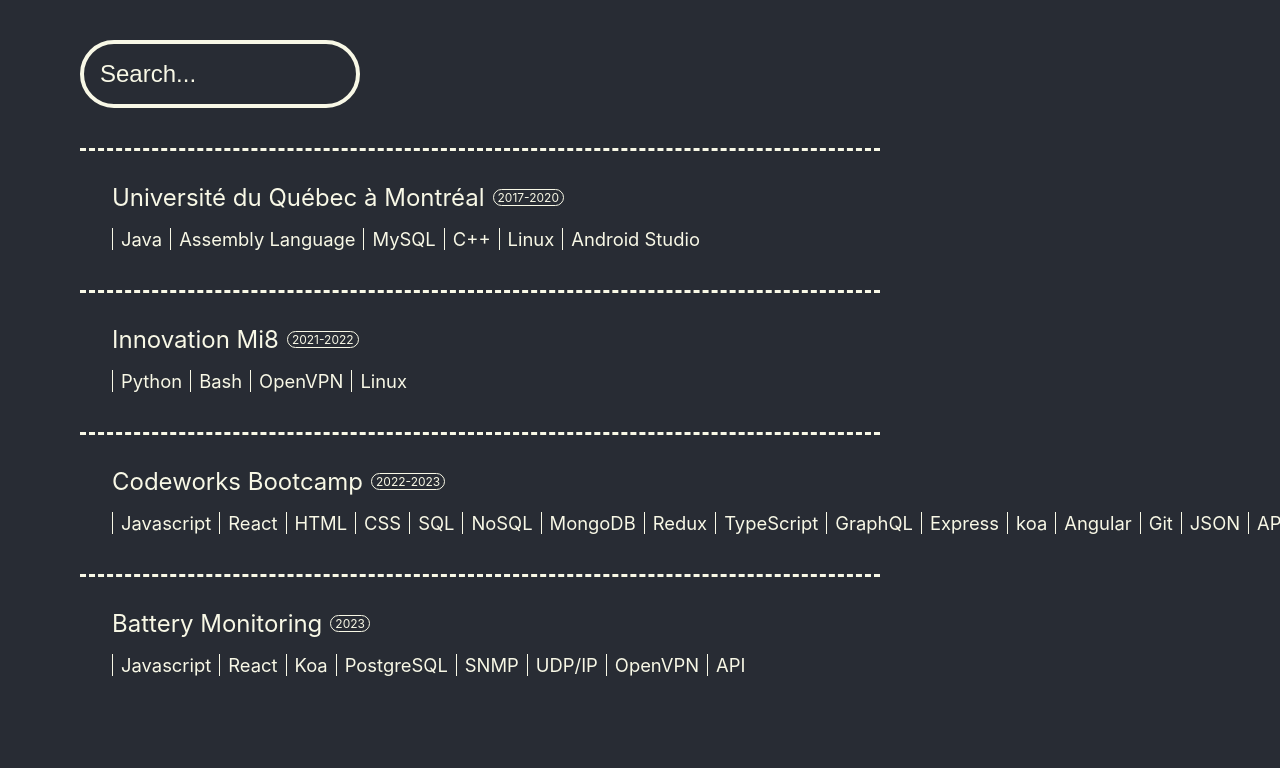
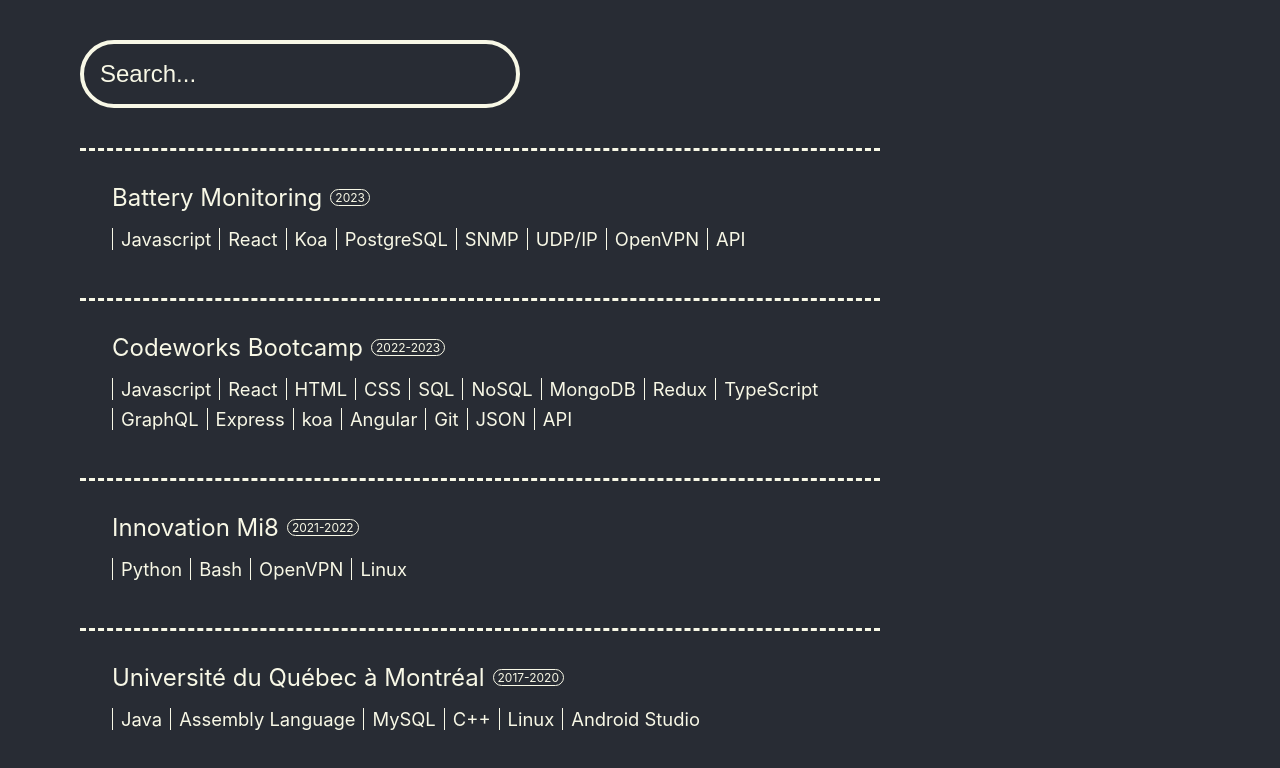
Before and after one commit to mathieuhuet/Portfolio, a React (Create React App) app: page /resume in a window 1280 px wide. Shown: the top 768 px of the page. Built offline with nearby package versions, Linux system fonts and the light colour scheme.

Commit message:
Added experiences list and search bar

```diff
--- a/src/Components/Experiences/experiences.css
+++ b/src/Components/Experiences/experiences.css
@@ -26,7 +26,7 @@
   font-size: 3vmin;
   padding: 2vmin;
   margin-left: 5vmin;
-  width: 30vmin;
+  width: 50vmin;
   display: flex;
 }
 
@@ -56,6 +56,12 @@
   align-items: flex-start;
 }
 
+.IndividualExperience:hover {
+  cursor: pointer;
+  background-color: #f8f8e6;
+  color: #282c34;
+}
+
 .IETop {
   display: flex;
   align-items: center;
@@ -81,12 +87,14 @@
 .IELanguages {
   font-size: 2.3vmin;
   display: flex;
+  flex-wrap: wrap;
 }
 
 .Languages {
   margin-right: 1vmin;
   border-left: 1px solid #f8f8e6;
   padding-left: 1vmin;
+  margin-bottom: 1vmin;
 }
 
 
--- a/src/Components/Experiences/experiences.js
+++ b/src/Components/Experiences/experiences.js
@@ -1,34 +1,34 @@
 import './experiences.css';
-import React,{ useState } from 'react'
+import React,{ useState, useEffect, useMemo } from 'react'
 
 function Experiences () {
 
-  const experiences = [
+  const experiences = useMemo(() => [
     {
       id: 0,
-      institution: 'Université du Québec à Montréal',
-      languages: ['Java', 'Assembly Language', 'MySQL', 'C++', 'Linux', 'Android Studio'],
-      date: '2017-2020',
+      institution: 'Battery Monitoring',
+      languages: ['Javascript', 'React', 'Koa', 'PostgreSQL', 'SNMP', 'UDP/IP', 'OpenVPN', 'API'],
+      date: '2023',
     },
     {
       id: 1,
+      institution: 'Codeworks Bootcamp',
+      languages: ['Javascript', 'React', 'HTML', 'CSS', 'SQL', 'NoSQL', 'MongoDB', 'Redux', 'TypeScript', "GraphQL", 'Express', 'koa', 'Angular', 'Git', 'JSON', 'API'],
+      date: '2022-2023',
+    },
+    {
+      id: 2,
       institution: 'Innovation Mi8',
       languages: ['Python', 'Bash', 'OpenVPN', 'Linux'],
       date: '2021-2022',
     },
     {
-      id: 2,
-      institution: 'Codeworks Bootcamp',
-      languages: ['Javascript', 'React', 'HTML', 'CSS', 'SQL', 'NoSQL', 'MongoDB', 'Redux', 'TypeScript', "GraphQL", 'Express', 'koa', 'Angular', 'Git', 'JSON', 'API'],
-      date: '2022-2023',
-    },
-    {
       id: 3,
-      institution: 'Battery Monitoring',
-      languages: ['Javascript', 'React', 'Koa', 'PostgreSQL', 'SNMP', 'UDP/IP', 'OpenVPN', 'API'],
-      date: '2023',
+      institution: 'Université du Québec à Montréal',
+      languages: ['Java', 'Assembly Language', 'MySQL', 'C++', 'Linux', 'Android Studio'],
+      date: '2017-2020',
     }
-  ];
+  ], []);
 
 
   const [result, setResult] = useState(experiences);
@@ -37,6 +37,28 @@
     const { value } = event.target;
     setSearch(value);
   };
+
+  useEffect(() => {
+    let res = [];
+    for (let i = 0; i < experiences.length; i++) {
+      if (experiences[i].institution.toLowerCase().indexOf(search.toLowerCase()) === -1) {
+        for (let j = 0; j < experiences[i].languages.length; j++) {
+          if (experiences[i].languages[j].toLowerCase().indexOf(search.toLowerCase()) === -1) {
+            //do nothing, no match
+          } else {
+            //leave the loop, we found a match.
+            j = experiences[i].languages.length
+            res.push(experiences[i]);
+          }
+        }
+      }
+      else {
+        res.push(experiences[i]);
+      }
+    }
+    setResult(res);
+  }, [search, experiences])
+
 
 
   return (
--- a/src/Components/Main/main.js
+++ b/src/Components/Main/main.js
@@ -100,9 +100,9 @@
             <div className="Button-BatteryProject" onClick={() => navigate('/battery_monitoring')}>
               <GiBatteries />
             </div>
-            <div className="Button-Resume" onClick={() => navigate('/resume')}>
+            {/* <div className="Button-Resume" onClick={() => navigate('/resume')}>
               <HiOutlineClipboardDocumentList />
-            </div>
+            </div> */}
           </div>
           <br />
           <br />
```
